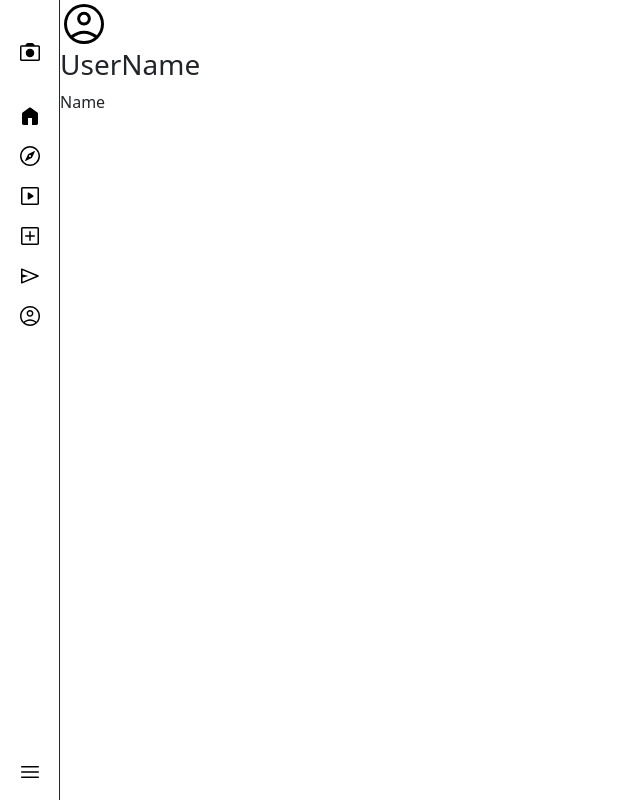
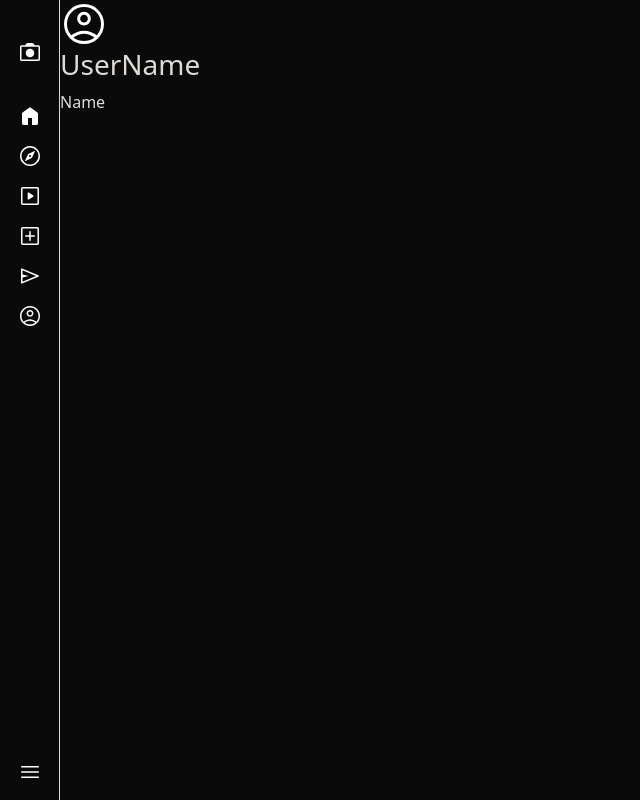
Before and after one commit to Zwogli/Instasocial, a website: page index.html in a window 1280 px wide. Shown: the whole page, without its empty margins (0-640 px from the left). Drawn offline with nearby package versions, Linux system fonts and the light colour scheme.

Commit message:
init darkmode

```diff
--- a/style/main.scss
+++ b/style/main.scss
@@ -1,4 +1,5 @@
 .main{
+  background-color: var(--color-bright);
     min-height: calc(100vh - 60px - 48px);
     position: relative;
     top: 60px;
--- a/style/menu.scss
+++ b/style/menu.scss
@@ -1,4 +1,5 @@
 header{
+    background-color: var(--color-bright);
     height: 60px;
     font-size: 16px;
     font-weight: 600;
@@ -38,6 +39,7 @@ header{
     outline: none;
 }
 footer{
+    background-color: var(--color-bright);
     height: 48px;
     border-top: 1px solid var(--color-lines);
     position: fixed;
@@ -66,6 +68,7 @@ aside{
         display: none;
     }
     aside{
+        background-color: var(--color-bright);
         width: 60px;
         height: 100vh;
         display: flex;
--- a/style/style.scss
+++ b/style/style.scss
@@ -18,6 +18,7 @@ html{
 }
 body{
   height: 100%;
+  filter: invert(1);
 }
 .material-symbols-rounded {
   font-variation-settings:
```
Also changed, not shown: style/main.css, style/menu.css, style/style.css, 3 other files.
